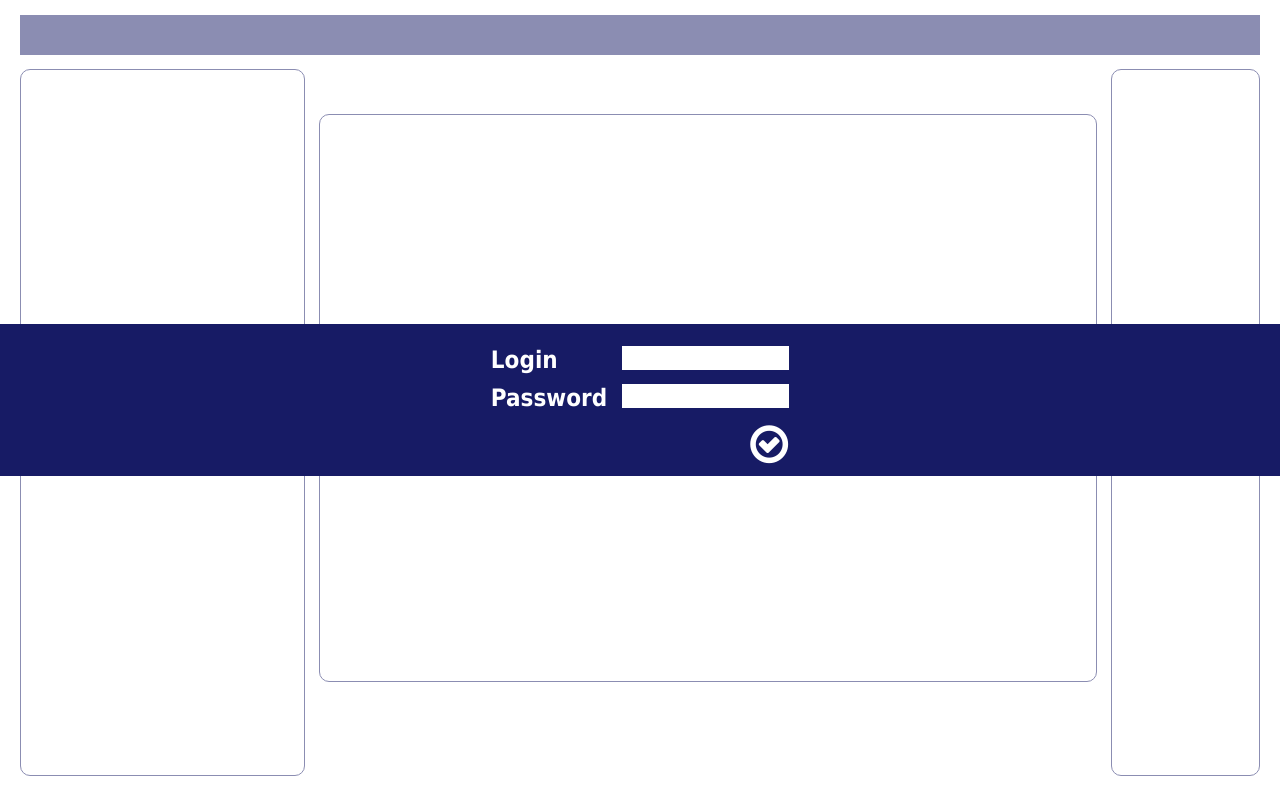
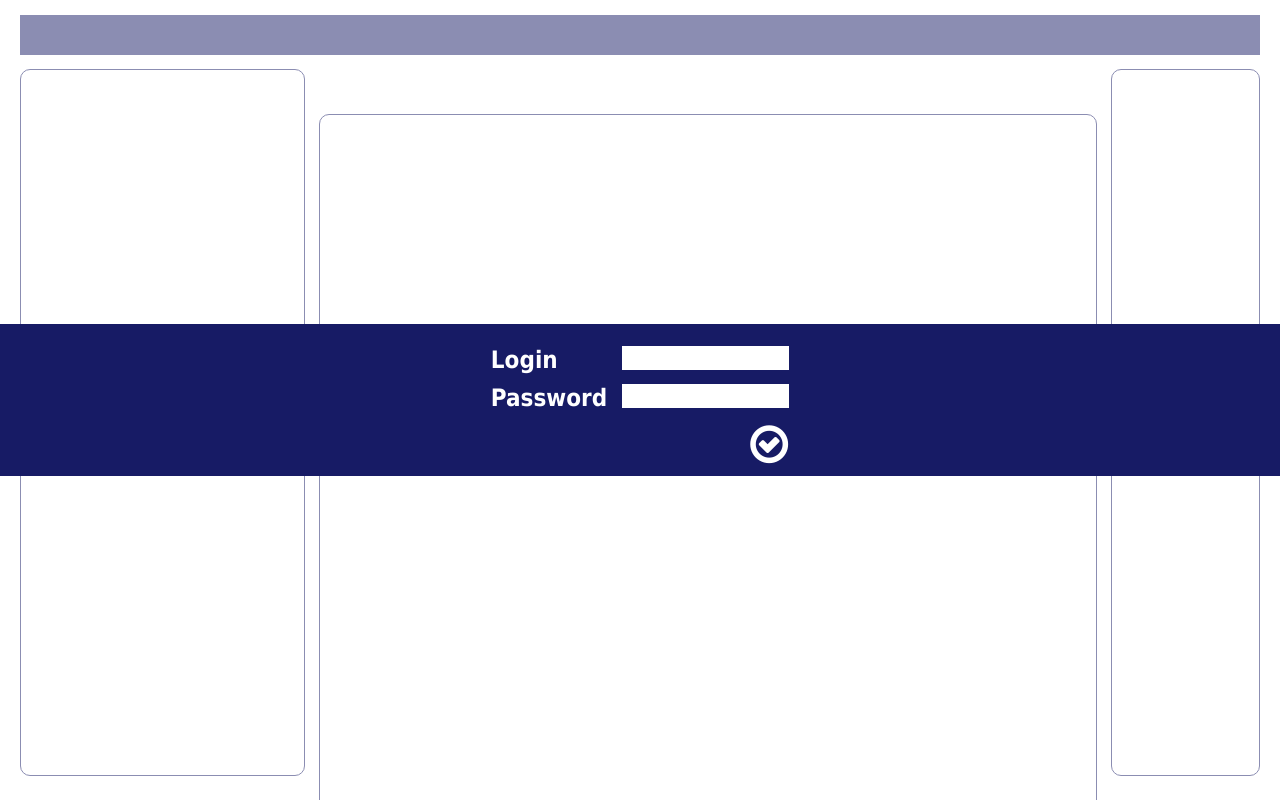
Before and after one commit to ArturKoval/Caesar_temporary_repo, a website: page client/login.html in a window 1280 px wide. Shown: the top 800 px of the page. Drawn offline with Linux system fonts and the light colour scheme.

Commit message:
fix main section

```diff
--- a/client/css/main.css
+++ b/client/css/main.css
@@ -91,7 +91,7 @@ html, body {
     margin: 0 auto;
     box-sizing: border-box;
     padding: 15px 20px 0 20px;
-    /*padding-top: 0.5em;*/
+    max-width: 2000px;
 }
 
 .header {
@@ -158,10 +158,9 @@ html, body {
 
 .content-section {
     width: 65%;
-    height: 100%;
-    float: left;
     box-sizing: border-box;
     padding: 0 14px;
+    display: inline-block;
 }
 
 .content-header {
@@ -170,11 +169,11 @@ html, body {
 }
 
 .main-section {
-    width: 100%;
-    height: 80%;
+    height: 57rem;
     border: #171B65 1px solid;
     border-radius: 10px;
     padding: 0 6%;
+    overflow: auto;
 }
 
 .content-footer {
```
Also changed, not shown: client/css/Menu/mainMenu.css (+0 -7 lines).
